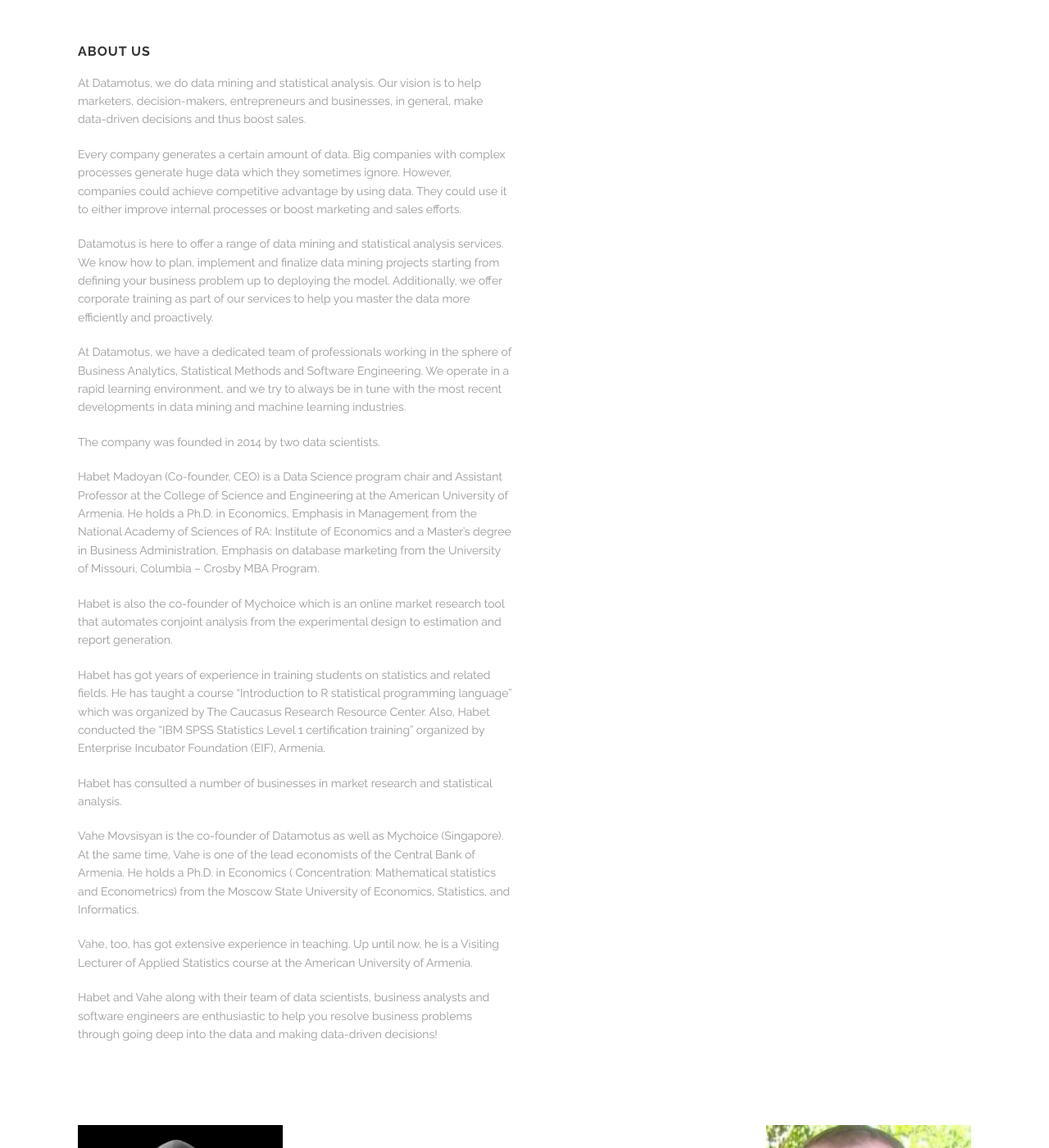
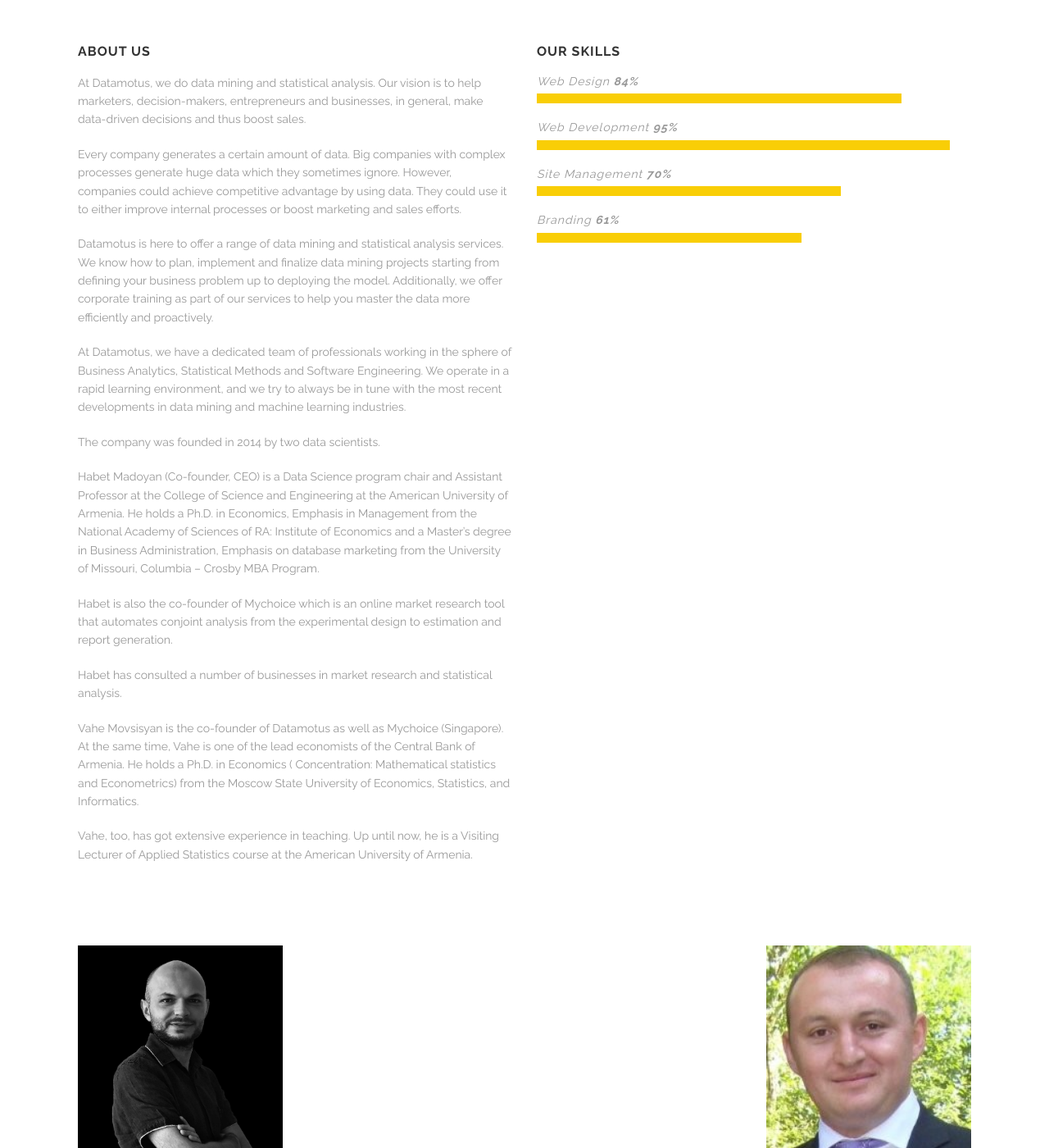
Before and after one commit to Habet/datamotus.github.io, a Jekyll site: the page built from about.html, in a window 1280 px wide and 1400 px high, scrolled down 443 px. Shown: the whole window at 82% size. Built offline with Jekyll 4.4.1, drawn with Linux system fonts in a browser that asks for light colours.

Commit message:
Update about.html

```diff
--- a/about.html
+++ b/about.html
@@ -49,7 +49,6 @@
       <p>Habet Madoyan (Co-founder, CEO) is a Data Science program chair and Assistant Professor at the College of Science and Engineering at the American University of Armenia. He holds a Ph.D. in Economics, Emphasis in Management from the National Academy of Sciences of RA: Institute of Economics and a Master’s degree in Business Administration, Emphasis on database marketing from the University of Missouri, Columbia – Crosby MBA Program.</p>
 
       <p>Habet is also the co-founder of Mychoice which is an online market research tool that automates conjoint analysis from the experimental design to estimation and report generation.</p>
-      <p>Habet has got years of experience in training students on statistics and related fields. He has taught a course “Introduction to R statistical programming language” which was organized by The Caucasus Research Resource Center. Also, Habet conducted the “IBM SPSS Statistics Level 1 certification training” organized by Enterprise Incubator Foundation (EIF), Armenia.</p>
 
       <p>Habet has consulted a number of businesses in market research and statistical analysis.</p>
 
@@ -57,10 +56,23 @@
 
       <p>Vahe, too, has got extensive experience in teaching. Up until now, he is a Visiting Lecturer of Applied Statistics course at the American University of Armenia.</p>
 
-      <p>Habet and Vahe along with their team of data scientists, business analysts and software engineers are enthusiastic to help you resolve business problems through going deep into the data and making data-driven decisions!</p>
-
     </div>
-
+    <div class='medium-6 columns'>
+      <h3>Our skills</h3>
+      <div class='mod modBarGraph'>
+        <ul class='bars'>
+          {% for skill in page.skills %}
+            <li>
+              <h4 style=''>
+                {{skill.title}}
+                <strong>{{skill.percentage}}%</strong>
+              </h4>
+              <p class='highlighted' data-percent='{{skill.percentage}}'></p>
+            </li>
+          {% endfor %}
+        </ul>
+      </div>
+    </div>
   </div>
 </div>
 
```
